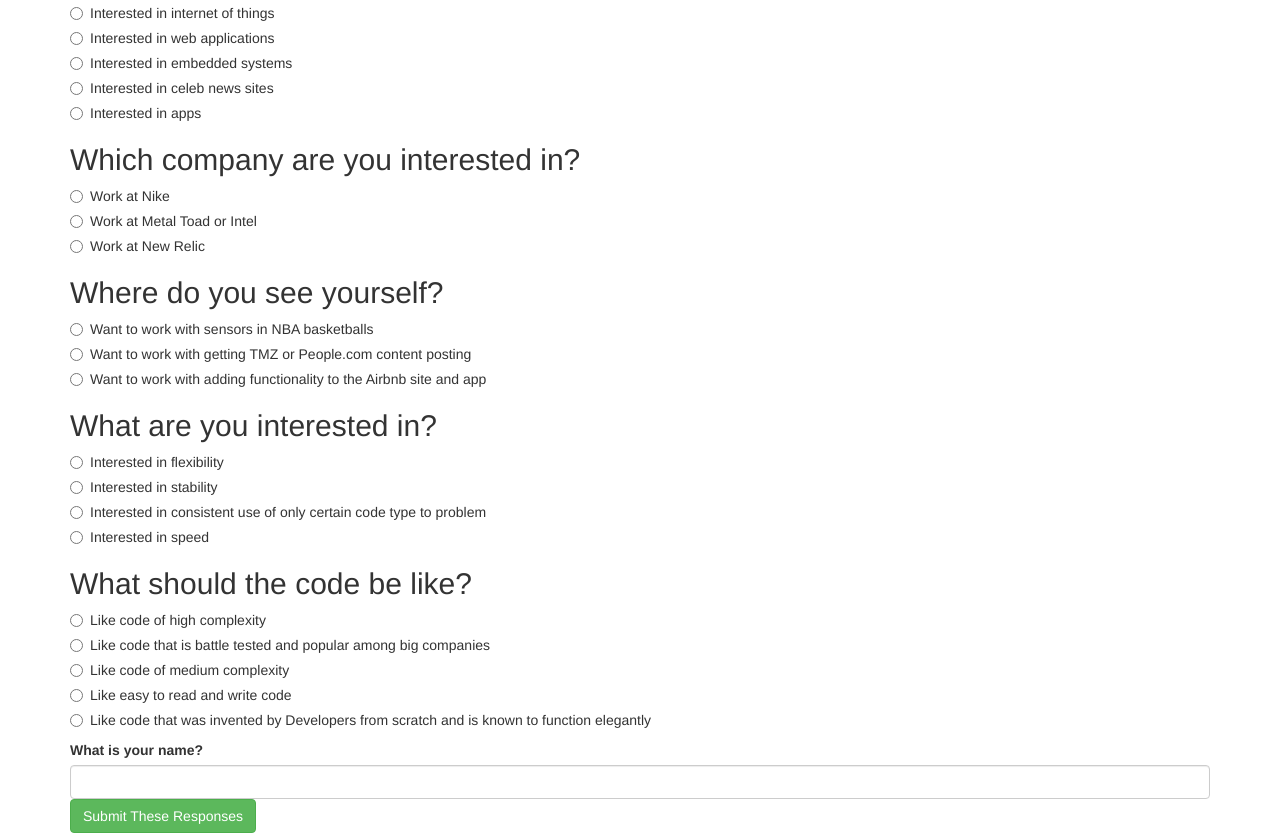
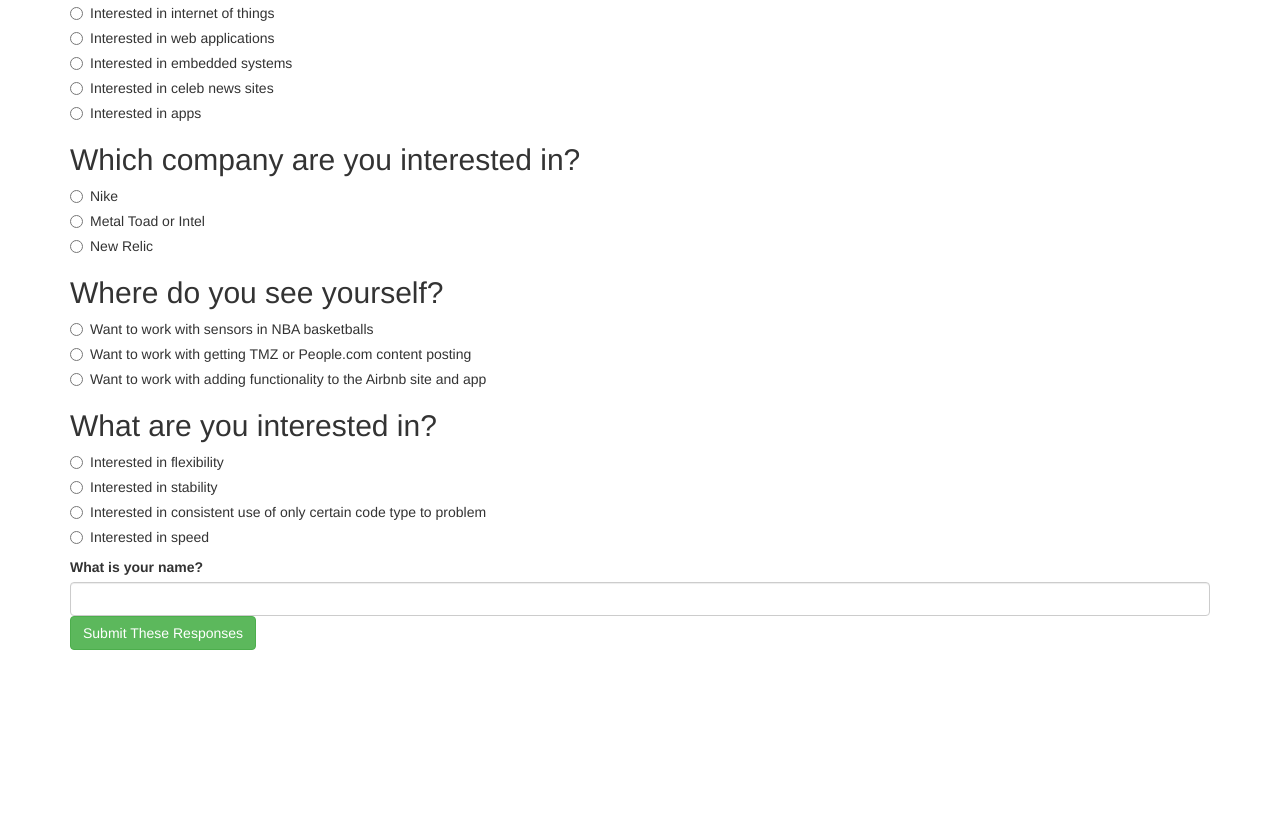
Before and after one commit to bigplans47/what-to-learn, a plain HTML site: page index.html in a window 1280 px wide. Shown: the part 308-1141 px from the top of the page. After the commit the page ends 958 px from the top, so only its background shows below. Drawn offline with Linux system fonts and the light colour scheme.

Commit message:
fix radio dial button loading issues with debugging

```diff
--- a/css/styles.css
+++ b/css/styles.css
@@ -1,3 +1,14 @@
 /*.resultsontrack {
   margin: 40px;
 }*/
+.javaresult {
+  display: none;
+}
+
+.phpresult {
+  display: none;
+  }
+
+.rubyresult {
+  display: none;
+}
--- a/index.html
+++ b/index.html
@@ -35,12 +35,11 @@
             </label>
           </div>
         </div>
+        <!-- asdasd -->
         <div class="question">
+          <div class="radio">
             <h2 class="titlequestion">What are you interested in?</h2>
-          <div class="radio">
-            <label><input type="radio" name="question2" value="1">
-              Interested in internet of things
-            </label>
+            <label><input type="radio" name="question2" value="1">Interested in internet of things</label>
           </div>
           <div class="radio">
             <label><input type="radio" name="question2" value="1">
@@ -53,116 +52,66 @@
             </label>
           </div>
           <div class="radio">
-            <label>
-              <input type="radio" name="question2" value="2">
+            <label><input type="radio" name="question2" value="2">
               Interested in celeb news sites
             </label>
           </div>
           <div class="radio">
-            <label>
-              <input type="radio" name="question2" value="3">
+            <label><input type="radio" name="question2" value="3">
               Interested in apps
             </label>
           </div>
         </div>
         <div class="question">
+          <div class="radio">
             <h2 class="titlequestion">Which company are you interested in?</h2>
+            <label><input type="radio" name="question3" value="1">Nike</label>
+          </div>
           <div class="radio">
-            <label>
-              <input type="radio" name="question3" value"1">
-              Work at Nike
+            <label><input type="radio" name="question3" value="2">
+              Metal Toad or Intel
             </label>
           </div>
           <div class="radio">
-            <label>
-              <input type="radio" name="question3" value"2">
-              Work at Metal Toad or Intel
+            <label><input type="radio" name="question3" value="3">
+              New Relic
             </label>
           </div>
-          <div class="radio">
-            <label>
-              <input type="radio" name="question3" value"3">
-              Work at New Relic
-            </label>
         </div>
         <div class="question">
+          <div class="radio">
             <h2 class="titlequestion">Where do you see yourself?</h2>
-            <div class="radio">
-              <label>
-                <input type="radio" name="question4" value"1">
-                Want to work with sensors in NBA basketballs
-              </label>
+            <label><input type="radio" name="question4" value="1">Want to work with sensors in NBA basketballs</label>
           </div>
           <div class="radio">
-              <label>
-                <input type="radio" name="question4" value"2">
+            <label><input type="radio" name="question4" value="2">
               Want to work with getting TMZ or People.com content posting
             </label>
           </div>
           <div class="radio">
-              <label>
-                <input type="radio" name="question4" value"3">
+            <label><input type="radio" name="question4" value="3">
               Want to work with adding functionality to the Airbnb site and app
             </label>
           </div>
         </div>
         <div class="question">
+          <div class="radio">
             <h2 class="titlequestion">What are you interested in?</h2>
-            <div class="radio">
-              <label>
-                <input type="radio" name="question5" value"1">
-                Interested in flexibility
-              </label>
+            <label><input type="radio" name="question5" value="1">Interested in flexibility</label>
           </div>
           <div class="radio">
-              <label>
-                <input type="radio" name="question5" value"2">
+            <label><input type="radio" name="question5" value="2">
               Interested in stability
             </label>
           </div>
           <div class="radio">
-              <label>
-                <input type="radio" name="question5" value"2">
+            <label><input type="radio" name="question5" value="2">
               Interested in consistent use of only certain code type to problem
             </label>
           </div>
           <div class="radio">
-              <label>
-                <input type="radio" name="question5" value"3">
+            <label><input type="radio" name="question5" value="3">
               Interested in speed
-              </label>
-            </div>
-          </div>
-          <div class="question">
-            <h2 class="titlequestion">What should the code be like?</h2>
-            <div class="radio">
-              <label>
-                <input type="radio" name="question6" value"1">
-                Like code of high complexity
-              </label>
-            </div>
-            <div class="radio">
-              <label>
-                <input type="radio" name="question6" value"1">
-                Like code that is battle tested and popular among big companies
-              </label>
-            </div>
-            <div class="radio">
-              <label>
-                <input type="radio" name="question6" value"2">
-                Like code of medium complexity
-              </label>
-            </div>
-            <div class="radio">
-              <label>
-                <input type="radio" name="question6" value"3">
-                Like easy to read and write code
-              </label>
-            </div>
-            <div class="radio">
-              <label>
-                <input type="radio" name="question6" value"3">
-                Like code that was invented by Developers from scratch and is known to function elegantly
             </label>
           </div>
         </div>
@@ -171,7 +120,9 @@
             <label for="name">What is your name?</label>
             <input type="text" id="name" class="form-control">
         </div>
-        </div>
+
+
+
         <button class="btn btn-success" type="submit">Submit These Responses</button>
         <div class="results" id="output">
         </div>
--- a/js/scripts.js
+++ b/js/scripts.js
@@ -1,27 +1,39 @@
 $(document).ready(function() {
-  $(".javaresult").hide();
-  $(".phpresult").hide();
-  $(".rubyresult").hide();
+
 
 
   $("form#generalquestionsforcode").submit(function(event) {
     event.preventDefault();
 
-    var question1 = parseInt($("input:radio[name=question1]:checked").val());
-    var question2 = parseInt($("input:radio[name=question2]:checked").val());
-    var question3 = parseInt($("input:radio[name=question3]:checked").val());
-    var question4 = parseInt($("input:radio[name=question4]:checked").val());
-    var question5 = parseInt($("input:radio[name=question5]:checked").val());
-    var question6 = parseInt($("input:radio[name=question6]:checked").val());
+    // $(".javaresult").hide();
+    // $(".phpresult").hide();
+    // $(".rubyresult").hide();
+
+    var question1 = $("input:radio[name=question1]:checked").val();
+    var question2 = $("input:radio[name=question2]:checked").val();
+    // debugger;
+    var question3 = $("input:radio[name=question3]:checked").val();
+    var question4 = $("input:radio[name=question4]:checked").val();
+    var question5 = $("input:radio[name=question5]:checked").val();
+    var q1 = parseInt(question1)
     var Name = $("#name").val();
     var total = question1 + question2 + question3 + question4 + question5;
-    $("#output").text(Name);
+    // $("#output").text(Name);
+    $("#output").text(total);
+    // $("#output").text(question2);
+    // $("#output").text(question3);
+    // $("#output").text(question4);
+    // $("#output").text(question5);
+    // $("#output").text(question6);
+    // $("#output").text(total);
 
 
-    if (total >=1) {
-      $("form#generalquestionsforcode").hide();
-      $(".rubyresult").toggle();
-    };
+
+    if (total >= 1) {
+
+      $('.rubyresult').toggle();
+    }
+
     // note add an if statement to do alert if answers add to less then 6 as question was not answered
   });
 });
```
Lines whose indentation alone changed are shown as unchanged.
